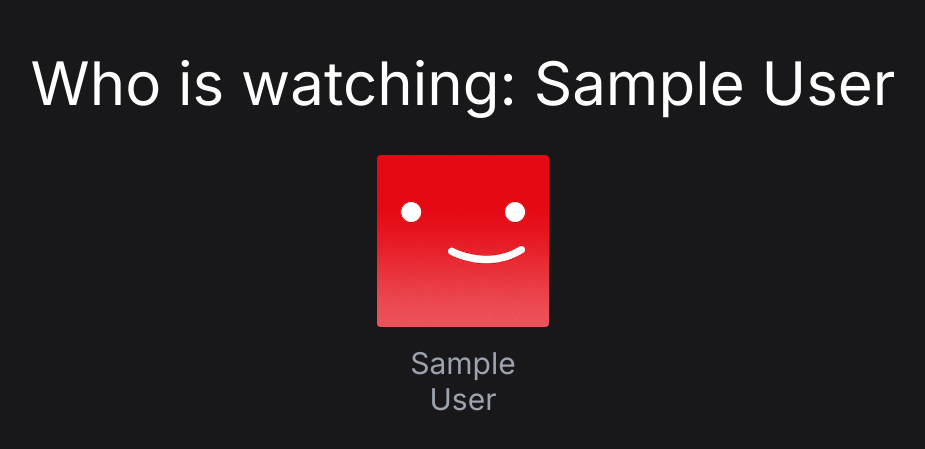
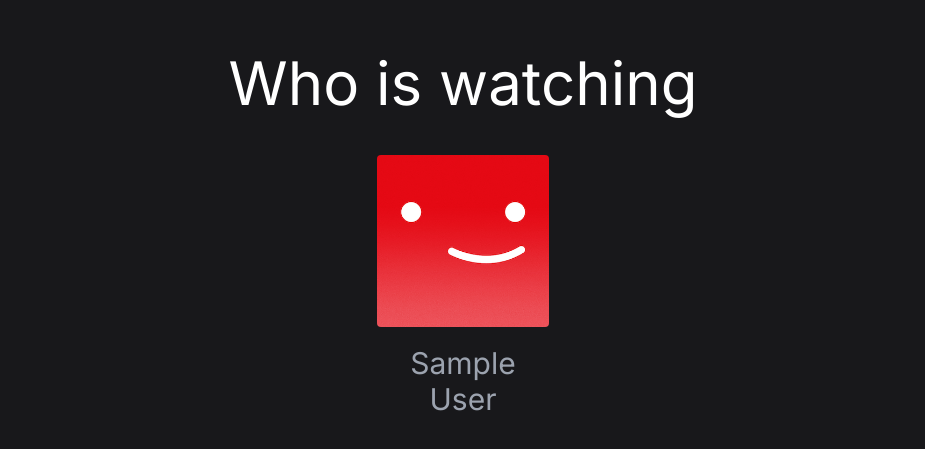
Before and after one commit to SammyFerreiraa/netflix-clone, a Next.js app: page /profiles in a window 1280 px wide. Shown: the part 165-614 px from the top of the page, without its empty margins (177-1102 px from the left). Built offline with nearby package versions, Linux system fonts and the light colour scheme; no server answers; sample sign-in values are in the browser's storage.

Commit message:
:bug: fix: exported erro index

```diff
--- a/package.json
+++ b/package.json
@@ -42,10 +42,5 @@
     "tailwindcss": "^3.3.6",
     "ts-jest": "^29.1.1",
     "typescript": "^5.3.3"
-  },
-  "browser": {
-    "fs": false,
-    "os": false,
-    "path": false
   }
 }
--- a/src/app/(admin-routes)/page.tsx
+++ b/src/app/(admin-routes)/page.tsx
@@ -1,5 +1,3 @@
-import { getServerSession } from 'next-auth'
-import { nextAuthOptions } from '../api/auth/[...nextauth]/route'
 import { LogoutButton } from '@/components'
 
 export default async function Home() {
--- a/src/app/(admin-routes)/profiles/page.tsx
+++ b/src/app/(admin-routes)/profiles/page.tsx
@@ -1,28 +1,13 @@
-'use client'
-
-import { nextAuthOptions } from '@/app/api/auth/[...nextauth]/route'
-import { getServerSession } from 'next-auth'
+import { ProfilesUsers } from '@/components/profiles'
 
 const Home = async () => {
-  const session = await getServerSession(nextAuthOptions)
   return (
     <div className="flex h-full items-center justify-center">
       <div className="flex flex-col">
         <h1 className="text-center text-3xl text-white md:text-6xl">
-          Who is watching: {session?.user?.name}
+          Who is watching
         </h1>
-        <div className="mt-10 flex items-center justify-center gap-8">
-          <div onClick={() => null}>
-            <div className="group mx-auto w-44 flex-row">
-              <div className="flex h-44 w-44  items-center justify-center overflow-hidden rounded-md border-2 border-transparent transition-colors group-hover:cursor-pointer group-hover:border-white">
-                <img src="/images/default-red.png" alt="profile red" />
-              </div>
-              <div className="mt-4 text-center text-3xl text-gray-400 group-hover:text-white">
-                {session?.user?.name}
-              </div>
-            </div>
-          </div>
-        </div>
+        <ProfilesUsers />
       </div>
     </div>
   )
--- a/src/app/layout.tsx
+++ b/src/app/layout.tsx
@@ -16,10 +16,10 @@ export default function RootLayout({
   children: React.ReactNode
 }) {
   return (
-    <html lang="en">
-      <body className={inter.className}>
-        <NextAuthSessionProvider>{children}</NextAuthSessionProvider>
-      </body>
-    </html>
+    <NextAuthSessionProvider>
+      <html lang="en">
+        <body className={inter.className}>{children}</body>
+      </html>
+    </NextAuthSessionProvider>
   )
 }
--- /dev/null
+++ b/src/components/profiles/Perfil.tsx
@@ -0,0 +1,19 @@
+import { nextAuthOptions } from '@/app/api/auth/[...nextauth]/route'
+import { getServerSession } from 'next-auth'
+import React from 'react'
+
+const Perfil = async () => {
+  const session = await getServerSession(nextAuthOptions)
+  return (
+    <div className="group mx-auto w-44 flex-row">
+      <div className="flex h-44 w-44  items-center justify-center overflow-hidden rounded-md border-2 border-transparent transition-colors group-hover:cursor-pointer group-hover:border-white">
+        <img src="/images/default-red.png" alt="profile red" />
+      </div>
+      <div className="mt-4 text-center text-3xl text-gray-400 group-hover:text-white">
+        {session?.user?.name}
+      </div>
+    </div>
+  )
+}
+
+export default Perfil
--- /dev/null
+++ b/src/components/profiles/ProfilesUsers.tsx
@@ -0,0 +1,13 @@
+import { Perfil } from '@/components/profiles'
+
+const ProfilesUsers = () => {
+  return (
+    <div className="mt-10 flex items-center justify-center gap-8">
+      <div>
+        <Perfil />
+      </div>
+    </div>
+  )
+}
+
+export default ProfilesUsers
--- /dev/null
+++ b/src/components/profiles/index.tsx
@@ -0,0 +1,2 @@
+export { default as Perfil } from './Perfil'
+export { default as ProfilesUsers } from './ProfilesUsers'
```
